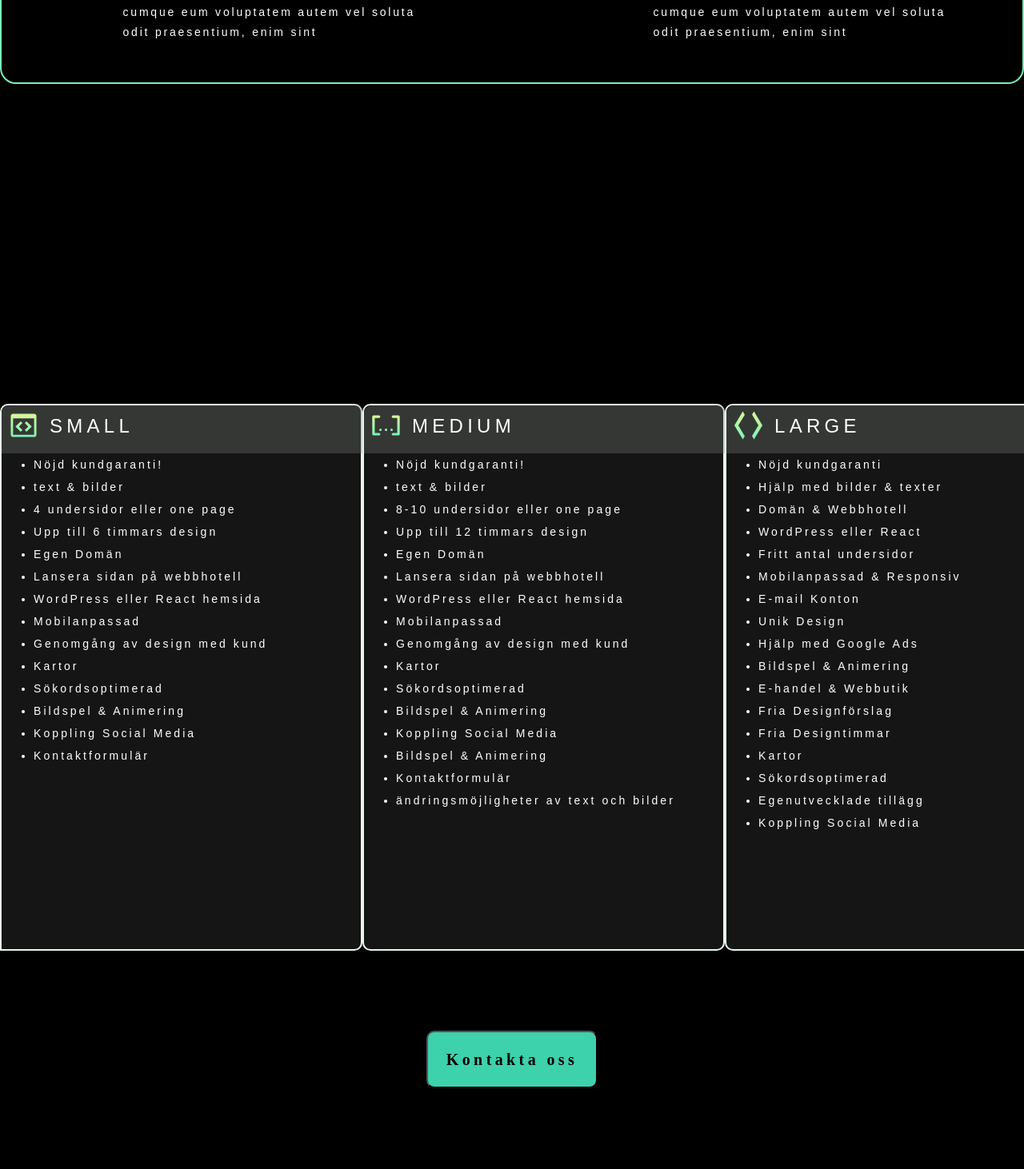
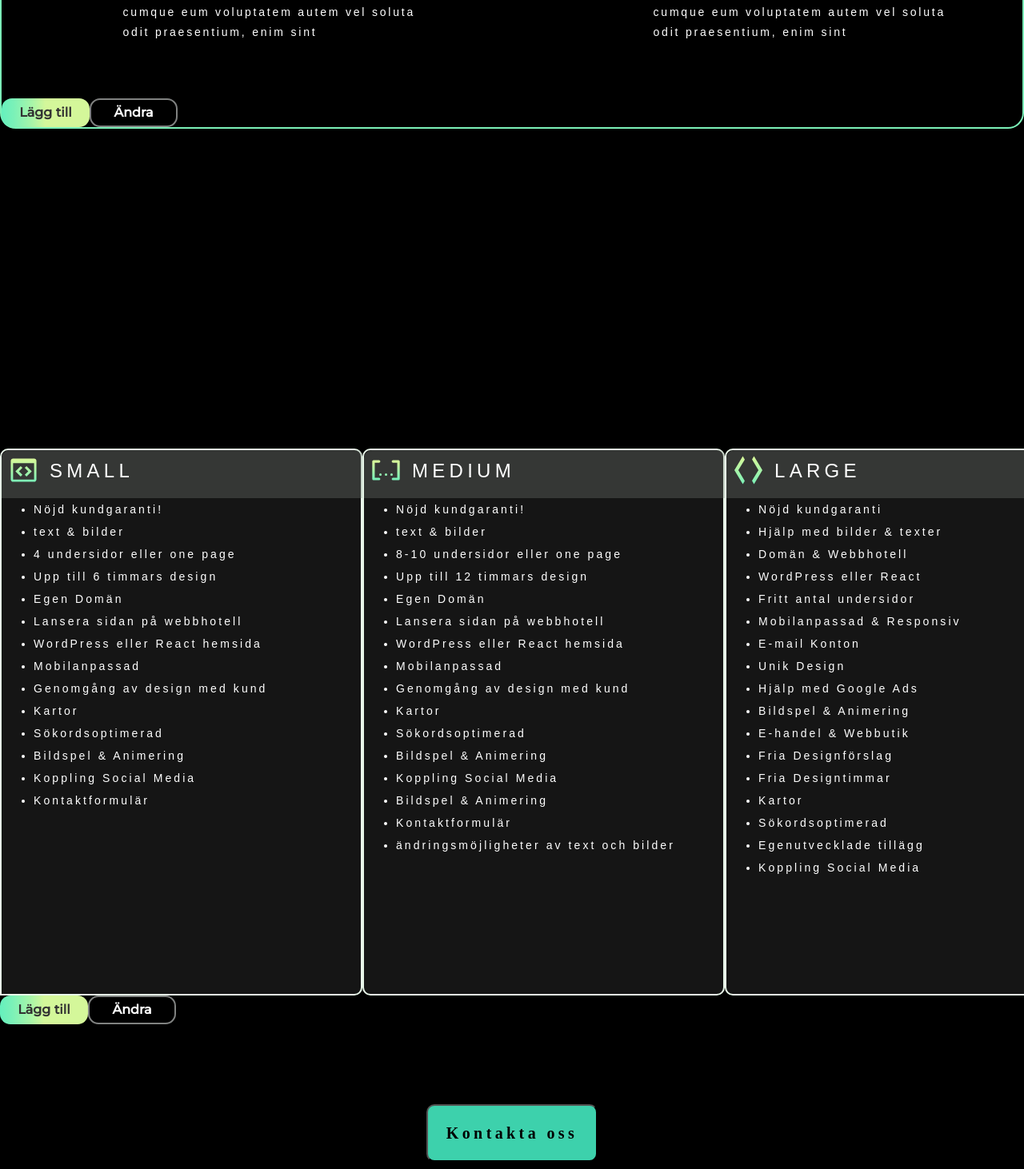
Before and after one commit to dkingbrandt/rk.code, a React (Create React App) app in the folder client/: page /prislista in a window 1280 px wide. Shown: the part 1148-2610 px from the top of the page at 80% size. Built offline with nearby package versions, Linux system fonts and the light colour scheme; a web font is replaced by a local one.

Commit message:
pricelist put and post init

```diff
--- /dev/null
+++ b/client/src/components/formPriceList.js
@@ -0,0 +1,70 @@
+
+
+
+
+
+
+import React, { useState } from 'react'
+import '../scss/pages/formAboutus.scss'
+import { post, put } from '../utility/fetchHealper'
+
+export default function FormPriceList(props) {
+  const [heading, setHeading] = useState("")
+  const [title, setTitle] = useState("")
+  const [description, setDescription] = useState([])
+  const [img, setImg] = useState("")
+
+  return (
+    <div className='formAbout-Container'>
+
+      <input className="formAbout-icon" value={img} placeholder="Ladda upp icon" onChange={(e) => setImg(e.target.value)}>
+      </input>
+
+      <input className='formAbout-heading' placeholder="Titel" value={title} onChange={(e) => setTitle(e.target.value)}>
+      </input>
+
+      <input className='formAbout-heading' placeholder="Rubrik" value={heading} onChange={(e) => setHeading(e.target.value)}>
+      </input>
+
+      <textarea className='formAbout-description' placeholder="Beskrivning" value={description} onChange={(e) => setDescription(e.target.value)}>
+      </textarea>
+      <div className='formAbout-btn-container'>
+        {props.add &&
+          <button className='formAbout-save-btn' onClick={() => {
+            post("/pricelist/package", {
+              title: title,
+              img: img,
+              heading: heading,
+              description: description,
+
+            })
+
+            props.handlePopUp()
+            props.handleCloseModals()
+
+
+          }} >skapa</button>
+        }
+
+        {!props.add &&
+          <button className='formAbout-save-btn' onClick={() => {
+            put(`/pricelist/package/${title}`, {
+              title: title,
+              img: img,
+              heading: heading,
+              description: description,
+
+            })
+
+            props.handlePopUp()
+            props.handleCloseModals()
+
+
+          }} >ändra</button>
+        }
+        <button className='formAbout-cancel-btn' onClick={() => props.handlePopUp()}>avbryt</button>
+      </div>
+
+    </div>
+  )
+}
--- /dev/null
+++ b/client/src/components/formPriceListInfo.js
@@ -0,0 +1,68 @@
+
+
+
+
+import React, { useState } from 'react'
+import '../scss/pages/formAboutus.scss'
+import { post, put } from '../utility/fetchHealper'
+
+export default function FormPriceListInfo(props) {
+  const [heading, setHeading] = useState("")
+  const [title, setTitle] = useState("")
+  const [description, setDescription] = useState("")
+  const [img, setImg] = useState("")
+
+  return (
+    <div className='formAbout-Container'>
+
+      <input className="formAbout-icon" value={img} placeholder="Ladda upp icon" onChange={(e) => setImg(e.target.value)}>
+      </input>
+
+      <input className='formAbout-heading' placeholder="Titel" value={title} onChange={(e) => setTitle(e.target.value)}>
+      </input>
+
+      <input className='formAbout-heading' placeholder="Rubrik" value={heading} onChange={(e) => setHeading(e.target.value)}>
+      </input>
+
+      <textarea className='formAbout-description' placeholder="Beskrivning" value={description} onChange={(e) => setDescription(e.target.value)}>
+      </textarea>
+      <div className='formAbout-btn-container'>
+        {props.add &&
+          <button className='formAbout-save-btn' onClick={() => {
+            post("/pricelist/info", {
+              title: title,
+              img: img,
+              heading: heading,
+              description: description,
+
+            })
+
+            props.handlePopUp()
+            props.handleCloseModals()
+
+
+          }} >skapa</button>
+        }
+
+        {!props.add &&
+          <button className='formAbout-save-btn' onClick={() => {
+            put(`/pricelist/info/${title}`, {
+              title: title,
+              img: img,
+              heading: heading,
+              description: description,
+
+            })
+
+            props.handlePopUp()
+            props.handleCloseModals()
+
+
+          }} >ändra</button>
+        }
+        <button className='formAbout-cancel-btn' onClick={() => props.handlePopUp()}>avbryt</button>
+      </div>
+
+    </div>
+  )
+}
--- a/client/src/scss/pages/Pricelist.scss
+++ b/client/src/scss/pages/Pricelist.scss
@@ -1,3 +1,7 @@
+@import './../Base/variables.scss';
+@import './../Base/mixins.scss';
+
+
 .priceList-container blurr{
   position: relative;
 }
@@ -91,6 +95,34 @@ border: 2px solid #7BF1B8;
 
   color: #FFFFFF;
 }
+.price-info-create-Btn,
+.price-list-create-Btn{
+  background: linear-gradient(90deg, #46EFC4 -19.55%, #7BF1B8 13.97%, #A6F5A9 34.08%, #D4F79A 50%);
+    border-radius: 13px;
+    width: 110px;
+    border: none;
+    height: 36px;
+    font-family: 'Montserrat';
+    font-style: normal;
+    font-weight: 600;
+    font-size: 16px;
+}
+
+.price-info-change-Btn,
+.price-list-change-Btn{
+  border: 2px solid #808281;
+    border-radius: 13px;
+    width: 110px;
+    height: 36px;
+    font-family: 'Montserrat';
+    font-style: normal;
+    font-weight: 600;
+    font-size: 16px;
+    color: white;
+    background: #000000;
+}
+
+
 
 .price-list-price-wrapper{
   padding-top: 200px;
--- a/client/src/views/About.js
+++ b/client/src/views/About.js
@@ -18,7 +18,6 @@ import sassIcon from './../img/sass.svg';
 import linkedInIcon from './../img/linkedin.svg';
 import mailIcon from './../img/mejl.svg';
 import CardModal from '../components/cardModal';
-import TeamModal from '../components/teamModal';
 import FormAboutUsHistory from '../components/formAboutUsHistory';
 import FormAboutUsTeam from '../components/formAboutUsTeam';
 
--- a/client/src/views/PriceList.js
+++ b/client/src/views/PriceList.js
@@ -1,4 +1,4 @@
-import React from 'react'
+import React, { useState } from 'react'
 import Header from '../components/Header'
 import Footer from '../components/Footer'
 import './../scss/pages/Pricelist.scss';
@@ -18,12 +18,39 @@ import small from './../img/small.svg';
 import medium from './../img/medium.svg';
 import large from './../img/large.svg';
 import { useNavigate } from "react-router-dom";
+import FormPriceListInfo from '../components/formPriceListInfo';
+import FormPriceList from '../components/formPriceList';
+import CardModal from '../components/cardModal';
 
 
 
 
 
-export default function PriceList({theme, ToggleTheme}) {
+export default function PriceList({ theme, ToggleTheme }) {
+
+  const [popUpPriceInfo, setPopUpPriceInfo] = useState(false);
+  const [popUpPriceList, setPopUpPriceList] = useState(false);
+  const [addPriceInfo, setAddPriceInfo] = useState(false);
+  const [addPriceList, setAddPriceList] = useState(false);
+  const [priceInfoModal, setPriceInfoModal] = useState(false);
+  const [priceListModal, setPriceListModal] = useState(false);
+
+
+  const handlePopUpPriceInfo = () => {
+    setPopUpPriceInfo((current) => !current); //toggle
+  };
+
+  const handlePopUpPriceList = () => {
+    setPopUpPriceList((current) => !current); //toggle
+  };
+
+
+  const handleCloseModals = () => {
+    setPriceInfoModal(false);
+   setPriceListModal(false);
+  };
+
+
 
   let navigate = useNavigate()
 
@@ -180,7 +207,40 @@ export default function PriceList({theme, ToggleTheme}) {
 
         </div>
 
+          <div className='admin-Btn-Container-icon'>
+            <button className='price-info-create-Btn' onClick={() => {
+              handlePopUpPriceInfo()
+              setAddPriceInfo(true)
+              setPriceInfoModal(true)
 
+            }}>Lägg till</button>
+            <button className='price-info-change-Btn' onClick={() => {
+              handlePopUpPriceInfo()
+              setAddPriceInfo(false)
+              setPriceInfoModal(true)
+
+            }}>Ändra</button>
+             {priceInfoModal &&
+              <CardModal
+              handleCloseModals={handleCloseModals}
+              handlePopUp={handlePopUpPriceInfo}
+              popUp={popUpPriceInfo}
+              component={<FormPriceListInfo handlePopUp={handlePopUpPriceInfo} popUp={popUpPriceInfo} add={addPriceInfo} handleCloseModals={handleCloseModals} />}
+            />
+            }
+
+            {priceListModal &&
+              <CardModal
+                handleCloseModals={handleCloseModals}
+                handlePopUp={handlePopUpPriceList}
+                popUp={popUpPriceList}
+              component={<FormPriceList handlePopUp={handlePopUpPriceList} popUp={popUpPriceList} add={addPriceList} handleCloseModals={handleCloseModals} />}
+              />
+            }
+
+
+
+          </div>
 
      </div>
   </div>
@@ -264,6 +324,22 @@ export default function PriceList({theme, ToggleTheme}) {
 
           </ul>
         </div>
+        <div className='admin-Btn-Container-icon'>
+          <button className='price-list-create-Btn' onClick={() => {
+            handlePopUpPriceList()
+            setAddPriceList(true)
+            setPriceListModal(true)
+
+          }}>Lägg till</button>
+          <button className='price-list-change-Btn' onClick={() => {
+            handlePopUpPriceList()
+            setAddPriceList(false)
+            setPriceListModal(true)
+
+          }}>Ändra</button>
+
+        </div>
+
 
 
       </div>
```
